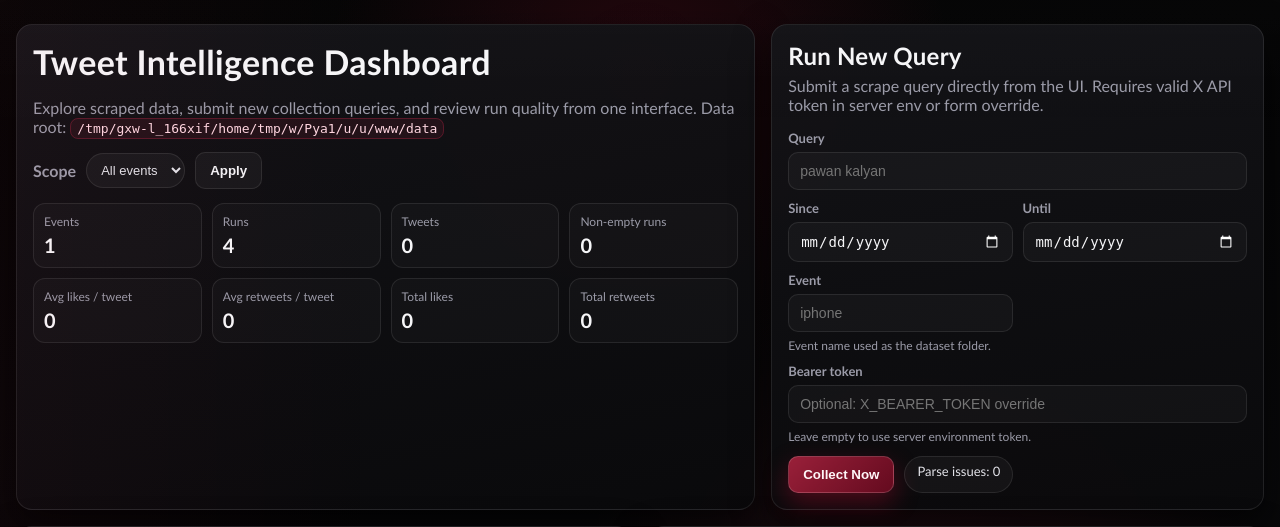
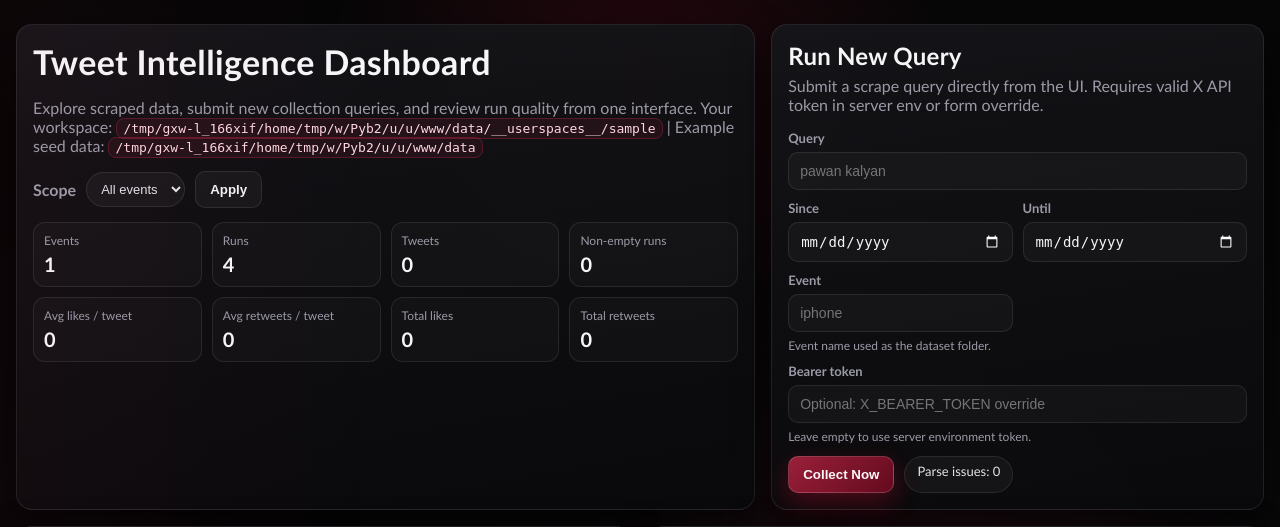
Before and after one commit to Sairam-DE/tweet_dashboard, a Django app: page / in a window 1280 px wide. Shown: the part 70-597 px from the top of the page. Run offline with Django 5.2, Linux system fonts and the light colour scheme; the visitor is signed in with stand-in values (Sample User, id 1).

Commit message:
Add per-user workspace seeded with example tweet data

```diff
--- a/collect_tweets.py
+++ b/collect_tweets.py
@@ -6,7 +6,7 @@
 import requests
 
 BASE_DIR = Path(__file__).resolve().parent
-DATA_DIR = BASE_DIR / "data"
+DATA_DIR = Path(os.getenv("TWEET_DATA_DIR", str(BASE_DIR / "data"))).expanduser()
 
 
 class snscrape:
--- a/render.yaml
+++ b/render.yaml
@@ -31,5 +31,9 @@
         value: "true"
       - key: TWEET_DATA_DIR
         value: "/var/data/tweets"
+      - key: TWEET_USER_SPACES_DIR
+        value: "/var/data/tweets/__userspaces__"
+      - key: TWEET_EXAMPLE_DATA_DIR
+        value: "/opt/render/project/src/data"
       - key: SQLITE_DB_PATH
         value: "/var/data/pulseboard/db.sqlite3"
--- a/viewer/templates/viewer/dashboard.html
+++ b/viewer/templates/viewer/dashboard.html
@@ -8,7 +8,8 @@
         <h1 class="hero-title">Tweet Intelligence Dashboard</h1>
         <p class="muted">
             Explore scraped data, submit new collection queries, and review run quality from one interface.
-            Data root: <code>{{ data_dir }}</code>
+            Your workspace: <code>{{ workspace_dir|default:data_dir }}</code>
+            | Example seed data: <code>{{ shared_example_dir|default:data_dir }}</code>
         </p>
 
         <form method="get" style="margin-top: 14px; display:flex; gap:10px; align-items:center; flex-wrap:wrap;">
--- a/viewer/views.py
+++ b/viewer/views.py
@@ -3,6 +3,7 @@
 import os
 import time
 import csv
+import shutil
 from collections import Counter
 from datetime import datetime
 from pathlib import Path
@@ -40,11 +41,62 @@
 
 
 DATA_DIR = _resolve_data_dir()
+EXAMPLE_DATA_DIR = Path(os.getenv("TWEET_EXAMPLE_DATA_DIR", str(PROJECT_DIR / "data"))).expanduser()
+USER_SPACES_DIR = Path(os.getenv("TWEET_USER_SPACES_DIR", str(DATA_DIR / "__userspaces__"))).expanduser()
+WORKSPACE_SEEDED_MARKER = ".workspace_seeded"
 EXPORT_MAX_ROWS = 50000
 
 _VADER = SentimentIntensityAnalyzer()
 _RUN_SUMMARY_CACHE = {}
 _RUN_SUMMARY_CACHE_MAX = 600
+
+
+def _iter_event_dirs(data_dir):
+    if not data_dir.exists() or not data_dir.is_dir():
+        return []
+    return sorted(
+        (path for path in data_dir.iterdir() if path.is_dir() and not path.name.startswith("__")),
+        key=lambda path: path.name.lower(),
+    )
+
+
+def _workspace_name(username):
+    raw = (str(username or "")).strip().lower()
+    safe = "".join(char if (char.isalnum() or char in {"_", "-"}) else "_" for char in raw)
+    safe = safe.strip("_-")
+    return safe or "user"
+
+
+def _seed_workspace(workspace_dir):
+    marker_path = workspace_dir / WORKSPACE_SEEDED_MARKER
+    if marker_path.exists():
+        return
+
+    workspace_dir.mkdir(parents=True, exist_ok=True)
+    has_user_data = any(path.is_dir() and not path.name.startswith("__") for path in workspace_dir.iterdir())
+    if not has_user_data and EXAMPLE_DATA_DIR.exists() and EXAMPLE_DATA_DIR.is_dir():
+        for src_event_dir in _iter_event_dirs(EXAMPLE_DATA_DIR):
+            dst_event_dir = workspace_dir / src_event_dir.name
+            if dst_event_dir.exists():
+                continue
+            try:
+                shutil.copytree(src_event_dir, dst_event_dir)
+            except OSError:
+                continue
+
+    try:
+        marker_path.write_text(datetime.utcnow().isoformat() + "Z", encoding="utf-8")
+    except OSError:
+        pass
+
+
+def _workspace_data_dir(user):
+    if not getattr(user, "is_authenticated", False):
+        return DATA_DIR
+
+    workspace_dir = USER_SPACES_DIR / _workspace_name(getattr(user, "username", "user"))
+    _seed_workspace(workspace_dir)
+    return workspace_dir
 
 
 def _sentiment_compound(text):
@@ -174,14 +226,14 @@
     return _cache_run_summary(cache_key, summary)
 
 
-def _collect_preview_tweets(event_names, selected_event, sentiment_filter, text_query, user_query, limit, offset):
+def _collect_preview_tweets(event_names, selected_event, sentiment_filter, text_query, user_query, limit, offset, data_dir):
     if selected_event != "all" and selected_event not in event_names:
         return []
 
     scope_events = event_names if selected_event == "all" else [selected_event]
     candidate_runs = []
     for event_name in scope_events:
-        candidate_runs.extend(_run_entries(DATA_DIR / event_name))
+        candidate_runs.extend(_run_entries(data_dir / event_name))
     candidate_runs = sorted(candidate_runs, key=lambda run: run["updated_ts"], reverse=True)
 
     normalized_text_query = (text_query or "").strip().lower()
@@ -269,8 +321,8 @@
     }
 
 
-def _event_dir(event):
-    event_dir = DATA_DIR / event
+def _event_dir(event, data_dir):
+    event_dir = data_dir / event
     if not event_dir.exists() or not event_dir.is_dir():
         raise Http404(f"Unknown event: {event}")
     return event_dir
@@ -333,9 +385,9 @@
                 continue
 
 
-def _dataset_snapshot(event_filter="all"):
+def _dataset_snapshot(event_filter="all", data_dir=DATA_DIR):
     selected_event = event_filter or "all"
-    event_names = sorted(p.name for p in DATA_DIR.iterdir() if p.is_dir()) if DATA_DIR.exists() else []
+    event_names = [path.name for path in _iter_event_dirs(data_dir)]
     event_cards = []
 
     total_runs = 0
@@ -355,7 +407,7 @@
         if selected_event != "all" and event_name != selected_event:
             continue
 
-        event_dir = DATA_DIR / event_name
+        event_dir = data_dir / event_name
         runs = _run_entries(event_dir)
         total_runs += len(runs)
         non_empty_runs += sum(1 for run in runs if not run["is_empty"])
@@ -447,7 +499,7 @@
         "sentiment_total": sentiment_total,
         "sentiment_pie": sentiment_pie,
         "sentiment_rows": sentiment_rows,
-        "data_dir": str(DATA_DIR),
+        "data_dir": str(data_dir),
     }
 
 
@@ -489,23 +541,30 @@
     )
 
 
-def _run_collection(query, since, until, event, token):
-    (DATA_DIR / event / "jsons").mkdir(parents=True, exist_ok=True)
-    (DATA_DIR / event / "csv").mkdir(parents=True, exist_ok=True)
+def _run_collection(query, since, until, event, token, data_dir):
+    (data_dir / event / "jsons").mkdir(parents=True, exist_ok=True)
+    (data_dir / event / "csv").mkdir(parents=True, exist_ok=True)
 
-    collector_cls = _load_collector_class()
     run_token = str(time.time()).replace(".", "-")
-    collector = collector_cls(query, since, until, run_token, event)
-
     had_token = "X_BEARER_TOKEN" in os.environ
     previous_token = os.environ.get("X_BEARER_TOKEN")
+    had_data_dir = "TWEET_DATA_DIR" in os.environ
+    previous_data_dir = os.environ.get("TWEET_DATA_DIR")
+    os.environ["TWEET_DATA_DIR"] = str(data_dir)
     if token:
         os.environ["X_BEARER_TOKEN"] = token
 
     try:
+        collector_cls = _load_collector_class()
+        collector = collector_cls(query, since, until, run_token, event)
         collector.collect_tweets()
         return f"{since}_{until}_{run_token}.json"
     finally:
+        if had_data_dir:
+            os.environ["TWEET_DATA_DIR"] = previous_data_dir or ""
+        else:
+            os.environ.pop("TWEET_DATA_DIR", None)
+
         if token:
             if had_token:
                 os.environ["X_BEARER_TOKEN"] = previous_token or ""
@@ -513,9 +572,9 @@
                 os.environ.pop("X_BEARER_TOKEN", None)
 
 
-def _dashboard_response(request, query_form):
+def _dashboard_response(request, query_form, data_dir):
     selected_event = request.GET.get("event", "all")
-    snapshot = _dataset_snapshot(selected_event)
+    snapshot = _dataset_snapshot(selected_event, data_dir=data_dir)
 
     browser_sentiment = _normalize_sentiment(request.GET.get("sentiment"))
     browser_q = (request.GET.get("q") or "").strip()
@@ -533,6 +592,7 @@
             browser_user,
             EXPORT_MAX_ROWS,
             0,
+            data_dir,
         )
         export_header = [
             "event",
@@ -575,10 +635,13 @@
         browser_user,
         browser_limit,
         browser_offset,
+        data_dir,
     )
 
     context = {
         **snapshot,
+        "workspace_dir": str(data_dir),
+        "shared_example_dir": str(EXAMPLE_DATA_DIR),
         "query_form": query_form,
         "browser_sentiment": browser_sentiment,
         "browser_q": browser_q,
@@ -601,6 +664,7 @@
         form = RegistrationForm(request.POST)
         if form.is_valid():
             user = form.save()
+            _workspace_data_dir(user)
             login(request, user)
             messages.success(request, "Account created. Welcome to the dashboard.")
             next_url = request.GET.get("next")
@@ -623,7 +687,8 @@
 def dashboard(request):
     initial_event = request.GET.get("event")
     form = CollectQueryForm(initial={"event": initial_event} if initial_event and initial_event != "all" else None)
-    return _dashboard_response(request, form)
+    user_data_dir = _workspace_data_dir(request.user)
+    return _dashboard_response(request, form, user_data_dir)
 
 
 @login_required
@@ -631,12 +696,15 @@
     if request.method != "POST":
         return redirect("dashboard")
 
+    user_data_dir = _workspace_data_dir(request.user)
     form = CollectQueryForm(request.POST)
     if not form.is_valid():
         selected_event = request.POST.get("event_filter", "all")
-        snapshot = _dataset_snapshot(selected_event)
+        snapshot = _dataset_snapshot(selected_event, data_dir=user_data_dir)
         context = {
             **snapshot,
+            "workspace_dir": str(user_data_dir),
+            "shared_example_dir": str(EXAMPLE_DATA_DIR),
             "query_form": form,
         }
         return render(request, "viewer/dashboard.html", context, status=400)
@@ -648,7 +716,7 @@
     token = (form.cleaned_data.get("bearer_token") or "").strip()
 
     try:
-        run_filename = _run_collection(query, since, until, event, token)
+        run_filename = _run_collection(query, since, until, event, token, user_data_dir)
     except Exception as exc:
         messages.error(request, f"Collection failed: {exc}")
         return redirect(f"/?event={event}")
@@ -659,7 +727,8 @@
 
 @login_required
 def run_detail(request, event, filename):
-    event_dir = _event_dir(event)
+    user_data_dir = _workspace_data_dir(request.user)
+    event_dir = _event_dir(event, user_data_dir)
     json_path = event_dir / "jsons" / filename
 
     if json_path.suffix.lower() != ".json" or not json_path.exists() or not json_path.is_file():
```
Also changed, not shown: PRODUCTION_SETUP.md (+6 -0 lines), 1 other file.
